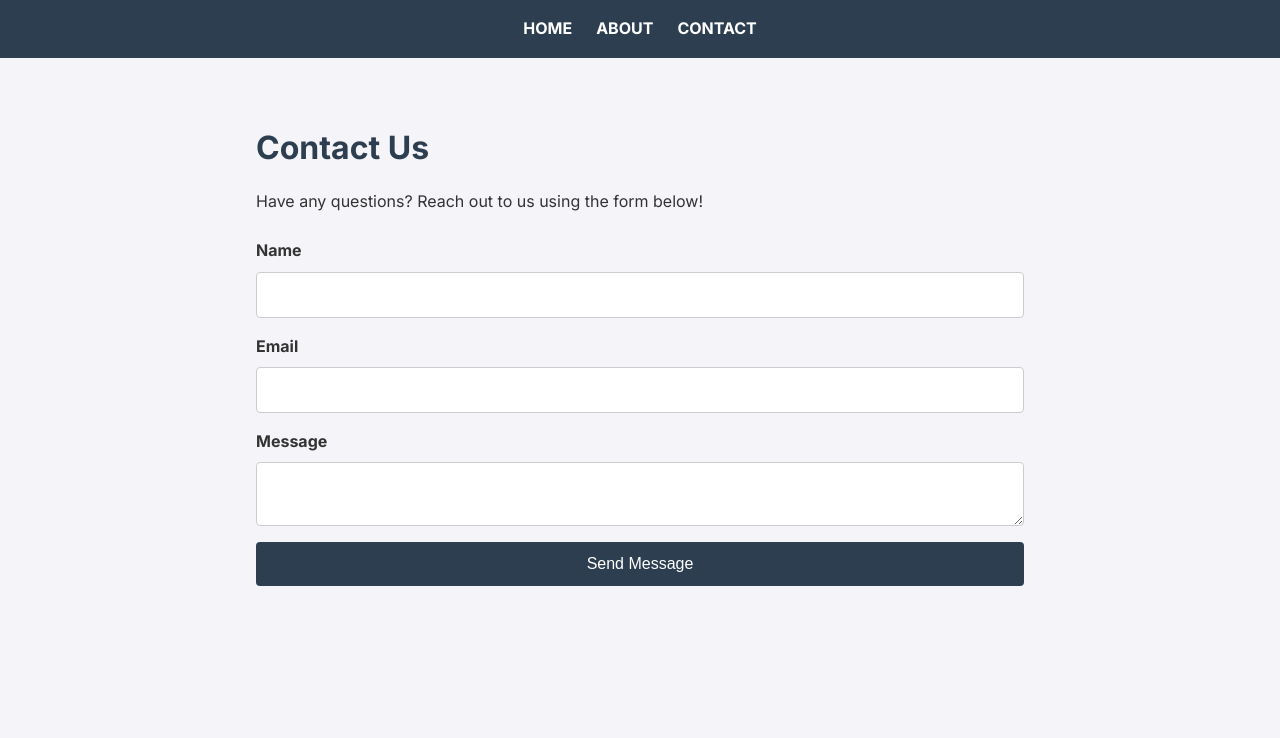
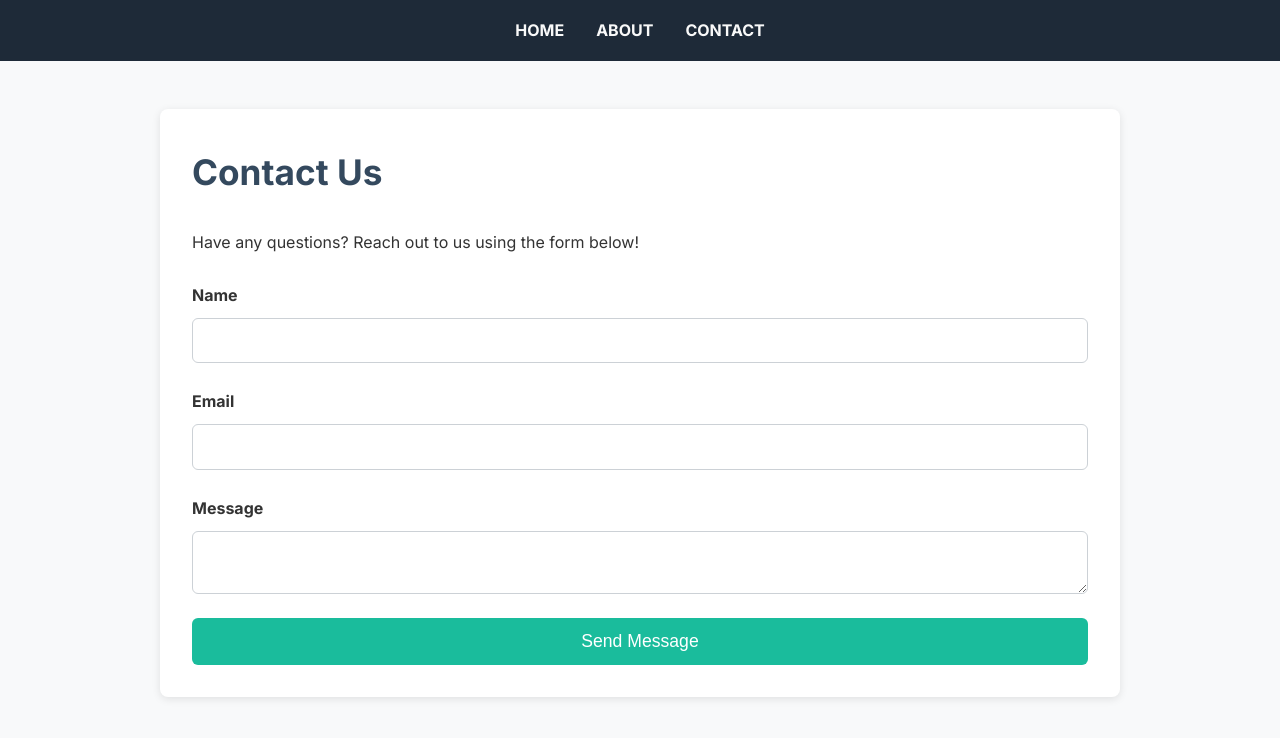
Before and after one commit to Frenxys/storyweave, a Next.js app: page /contact in a window 1280 px wide. Shown: the top 738 px of the page. Built offline with nearby package versions, Linux system fonts and the light colour scheme.

Commit message:
style updated

```diff
--- a/src/styles/globals.css
+++ b/src/styles/globals.css
@@ -11,7 +11,8 @@ html, body {
   font-family: 'Inter', sans-serif;
   background-color: #f4f4f9;
   color: #333;
-  line-height: 1.6;
+  line-height: 1.8;
+  font-size: 16px;
 }
 
 /* Next.js Root Container */
@@ -23,102 +24,115 @@ html, body {
 
 /* Header */
 header {
-  background-color: #2c3e50;
+  background-color: #1e2a38;
   color: #fff;
   padding: 1rem 0;
+  box-shadow: 0 2px 4px rgba(0, 0, 0, 0.1);
 }
 
 header nav {
   display: flex;
   justify-content: center;
-  gap: 1.5rem;
+  gap: 2rem;
 }
 
 header a {
-  color: #fff;
+  color: #f9f9f9;
   font-weight: bold;
   text-transform: uppercase;
   text-decoration: none;
+  transition: color 0.3s ease;
 }
 
 header a:hover {
-  text-decoration: underline;
+  color: #1abc9c;
+  text-decoration: none;
 }
 
 /* Main Content */
 main {
   flex: 1;
-  padding: 2rem 1rem;
+  padding: 3rem 1.5rem;
+  background-color: #f8f9fa;
 }
-
-
 
 /* Typography */
 h1, h2, h3 {
-  color: #2c3e50;
+  color: #34495e;
   margin-bottom: 1rem;
 }
 
 p {
-  margin-bottom: 1rem;
+  margin-bottom: 1.2rem;
 }
 
 a {
-  color: #0070f3;
+  color: #1abc9c;
   text-decoration: none;
+  transition: color 0.3s ease;
 }
 
 a:hover {
+  color: #16a085;
   text-decoration: underline;
 }
 
 /* Utility */
 .container {
-  max-width: 800px;
+  max-width: 960px;
   margin: 0 auto;
-  padding: 2rem 1rem;
+  padding: 2rem;
+  background: #fff;
+  border-radius: 8px;
+  box-shadow: 0 2px 8px rgba(0, 0, 0, 0.1);
 }
 
 /* Blog Post Card */
 .card {
   background-color: #fff;
-  border: 1px solid #ddd;
-  border-radius: 8px;
-  box-shadow: 0 2px 4px rgba(0, 0, 0, 0.1);
-  padding: 1.5rem;
+  border: 1px solid #e3e6e8;
+  border-radius: 10px;
+  box-shadow: 0 4px 6px rgba(0, 0, 0, 0.1);
+  padding: 2rem;
   margin-bottom: 1.5rem;
-  transition: transform 0.2s, box-shadow 0.2s;
+  transition: transform 0.3s ease, box-shadow 0.3s ease;
 }
 
 .card:hover {
-  transform: translateY(-5px);
-  box-shadow: 0 4px 8px rgba(0, 0, 0, 0.15);
+  transform: translateY(-8px);
+  box-shadow: 0 6px 12px rgba(0, 0, 0, 0.15);
 }
 
 .card h2 {
-  margin-bottom: 0.5rem;
-  font-size: 1.5rem;
+  margin-bottom: 0.8rem;
+  font-size: 1.8rem;
 }
 
 .card p {
-  margin-bottom: 1rem;
-  color: #666;
+  margin-bottom: 1.2rem;
+  color: #555;
 }
 
 .card a {
-  color: #0070f3;
+  color: #1abc9c;
   font-weight: bold;
+  transition: color 0.3s ease;
 }
 
+.card a:hover {
+  color: #16a085;
+}
+
+/* About Section */
 .about h1 {
-  color: #2c3e50;
-  font-size: 2rem;
-  margin-bottom: 1rem;
+  color: #34495e;
+  font-size: 2.2rem;
+  margin-bottom: 1.5rem;
 }
 
 .about p {
   margin-bottom: 1.5rem;
-  line-height: 1.6;
+  line-height: 1.8;
 }
 
 .about ul {
@@ -127,24 +141,25 @@ a:hover {
 }
 
 .about ul li {
-  margin-bottom: 0.5rem;
+  margin-bottom: 0.8rem;
 }
 
+/* Contact Section */
 .contact h1 {
-  color: #2c3e50;
-  font-size: 2rem;
-  margin-bottom: 1rem;
+  color: #34495e;
+  font-size: 2.2rem;
+  margin-bottom: 1.5rem;
 }
 
 .contact p {
   margin-bottom: 1.5rem;
-  line-height: 1.6;
+  line-height: 1.8;
 }
 
 .contact form {
   display: flex;
   flex-direction: column;
-  gap: 1rem;
+  gap: 1.5rem;
 }
 
 .contact .form-group {
@@ -161,28 +176,36 @@ a:hover {
 .contact textarea {
   padding: 0.8rem;
   font-size: 1rem;
-  border: 1px solid #ccc;
-  border-radius: 4px;
+  border: 1px solid #ccd1d6;
+  border-radius: 6px;
+  transition: border-color 0.3s ease;
+}
+
+.contact input:focus,
+.contact textarea:focus {
+  border-color: #1abc9c;
+  outline: none;
 }
 
 .contact button {
   padding: 0.8rem;
-  font-size: 1rem;
-  background-color: #2c3e50;
+  font-size: 1.1rem;
+  background-color: #1abc9c;
   color: #fff;
   border: none;
-  border-radius: 4px;
+  border-radius: 6px;
   cursor: pointer;
   transition: background-color 0.3s ease;
 }
 
 .contact button:hover {
-  background-color: #34495e;
+  background-color: #16a085;
 }
 
 .success-message {
-  color: #28a745;
-  font-size: 1.2rem;
+  color: #2ecc71;
+  font-size: 1.3rem;
   margin-top: 1rem;
   font-weight: bold;
+  text-align: center;
 }
```
